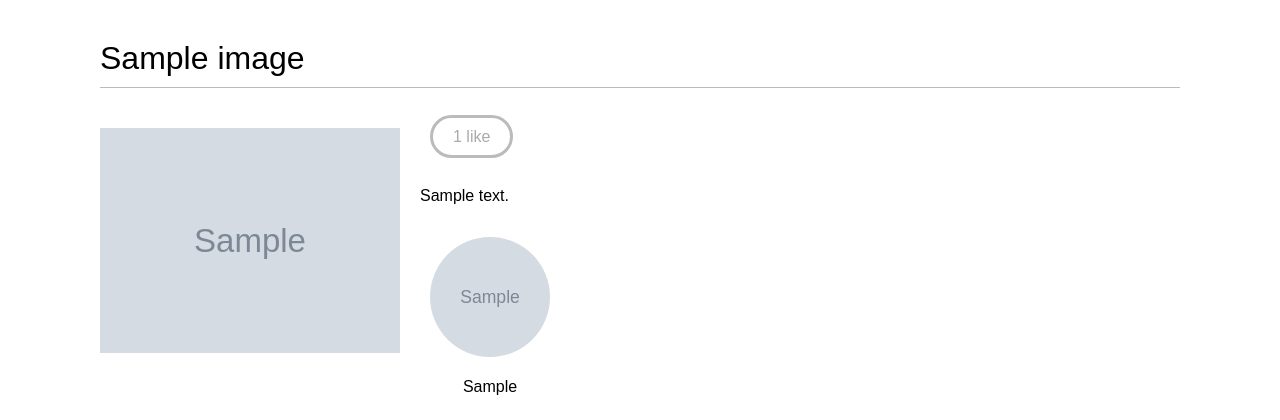
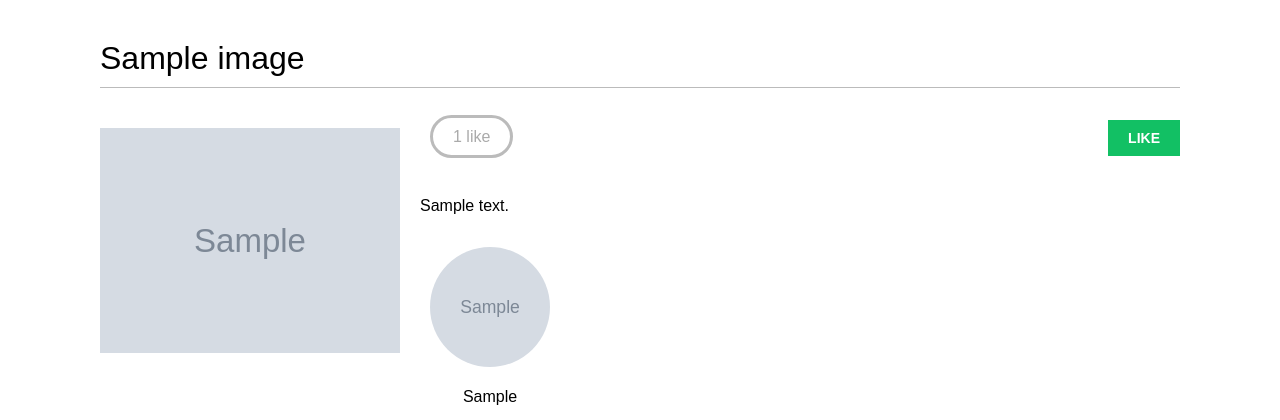
Before and after one commit to codingEzio/code_py_book_django2_by_example, a Django app: template Chapter_04/images/templates/images/image/detail.html in a window 1280 px wide. Shown: the part 47-467 px from the top of the page. Run offline with Django 3.2, Linux system fonts and the light colour scheme; the template is opened without the code that fills it: values that come from a table or form of the project are taken from there, others are empty; tables that the repository leaves empty hold one stand-in row (values such as "Sample post"); grey boxes marked "Sample" are stand-in pictures; parts of the project's set-up code (start-up, migrations or seed data) failed here and were passed over; some libraries are stand-ins or nearby versions; some web fonts are replaced.

Commit message:
Now users could 'like/unlike' an image!

```diff
--- a/Chapter_04/images/templates/images/image/detail.html
+++ b/Chapter_04/images/templates/images/image/detail.html
@@ -8,20 +8,31 @@
 
 	<h1>{{ image.title }}</h1>
 
-	{#	<img src="{{ image.image.url }}" class="image-detail" alt="picture for testin'">#}
+	{#	<img src="{{ image.image.url }}" class="image-detail" alt="picture for testin'"> #}
 	{% thumbnail image.image "300" as img %}
 		<a href="{{ image.image.url }}">
 			<img src="{{ img.url }}" class="image-detail" alt="picture for testin">
 		</a>
 	{% endthumbnail %}
 
-	{% with total_likes=image.users_like_for_img.count %}
+	{% with total_likes=image.users_like_for_img.count users_like=image.users_like_for_img.all %}
 		<div class="image-info">
 			<div>
 				<span class="count">
 					<span class="total">{{ total_likes }} </span>
 					like{{ total_likes|pluralize }}
 				</span>
+
+				<a href="#"
+				   class="like button"
+				   data-id="{{ image.id }}"
+				   data-action="{% if request.user in users_like %}un{% endif %}like">
+					{% if request.user not in users_like %}
+						Like
+					{% else %}
+						Unlike
+					{% endif %}
+				</a>
 			</div>
 			{{ image.description|linebreaks }}
 		</div>
@@ -39,3 +50,45 @@
 	{% endwith %}
 
 {% endblock %}
+
+
+{% block domready %}
+	$('a.like').click(function (e) {
+
+		// let it work for us, not doing its former job (aka. link!)
+		e.preventDefault();
+
+		// we post from here
+		// the views get the stuff we sent (and process with it)
+		$.post('{% url "images:like" %}', {
+			id: $(this).data('id'),
+			action: $(this).data('action')
+		},
+
+		function (data) {
+			if (data['status'] == 'ok') {
+				var previous_action = $('a.like').data('action');
+
+				// toggle action (-> views.py)
+				$('a.like').data(
+					'action',
+					previous_action == 'like' ? 'unlike' : 'like'
+				);
+
+				// toggle text (-> detail.html)
+				$('a.like').text(
+					previous_action == 'like' ? 'Unlike' : 'Like'
+				);
+
+				// get the like for later use (for the next line)
+				var previous_likes = parseInt($('span.count .total').text());
+
+				// likes: +1, -1
+				$('span.count .total').text(
+					previous_action == 'like' ? previous_likes + 1 : previous_likes - 1
+				);
+			}
+		}
+	);
+});
+{% endblock %}
```
Also changed, not shown: Chapter_04/images/views.py (+46 -1 lines).
